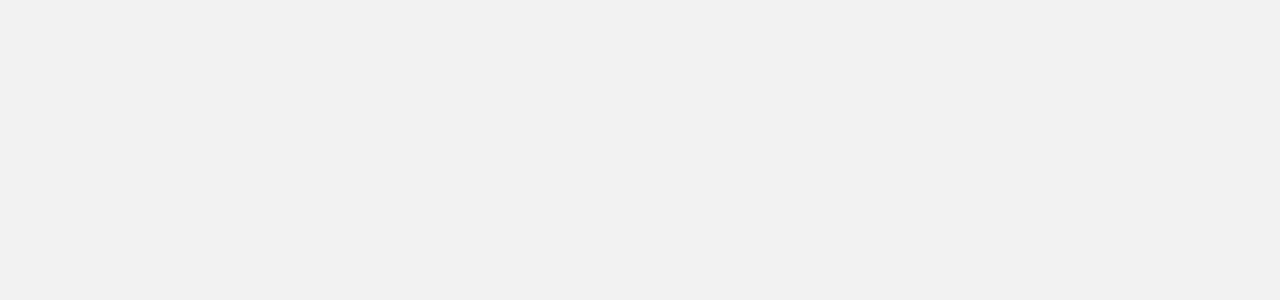
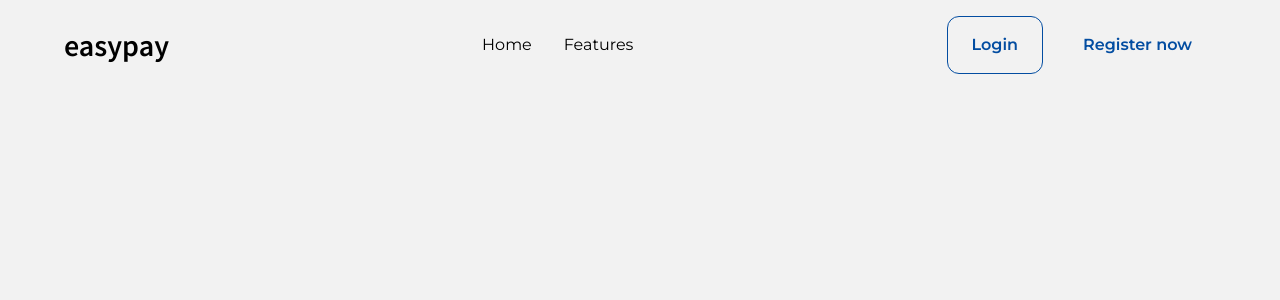
Before and after one commit to kunalkeshan/Easy-Pay-SRM, a Next.js app: page / in a window 1280 px wide. Shown: the top 300 px of the page. Built offline with nearby package versions, Linux system fonts and the light colour scheme.

Commit message:
chore: destop nav done

```diff
--- a/components/layouts/Navbar.tsx
+++ b/components/layouts/Navbar.tsx
@@ -1,7 +1,43 @@
 import React from 'react';
+import Link from 'next/link';
 
 const Navbar = () => {
-	return <nav>Navbar</nav>;
+	const navOptions = [
+		{
+			page: 'Home',
+			url: '/',
+		},
+		{
+			page: 'Features',
+			url: '/#features',
+		},
+	];
+
+	return (
+		<nav className='w-full py-4 px-8 font-secondary'>
+			<div className='mx-auto flex w-full max-w-6xl items-center justify-between'>
+				<Link href='/' className='text-3xl font-semibold'>
+					easypay
+				</Link>
+				<ul className='flex gap-8 font-primary'>
+					{navOptions.map((option, index) => (
+						<li
+							key={index}
+							className='transition-all duration-300 hover:font-semibold'
+						>
+							<Link href={option.url}>{option.page}</Link>
+						</li>
+					))}
+				</ul>
+				<div className='flex items-center gap-4'>
+					<button className='btn'>Login</button>
+					<button className='btn border-none border-primary hover:!border hover:!bg-transparent hover:text-primary'>
+						Register now
+					</button>
+				</div>
+			</div>
+		</nav>
+	);
 };
 
 export default Navbar;
--- a/pages/_app.tsx
+++ b/pages/_app.tsx
@@ -14,13 +14,13 @@ const sourceSansPro = Source_Sans_Pro({
 	subsets: ['latin'],
 	weight: ['200', '300', '400', '600', '700', '900'],
 	style: ['normal', 'italic'],
-	variable: '--font-sourceSansPro',
+	variable: '--font-source-sans-pro',
 });
 
 export default function App({ Component, pageProps }: AppProps) {
 	return (
 		<main
-			className={`${montserrat.variable} ${sourceSansPro.variable} min-h-screen w-full font-sourceSansPro`}
+			className={`${montserrat.variable} ${sourceSansPro.variable} min-h-screen w-full`}
 		>
 			<SessionProvider session={pageProps.session}>
 				<Component {...pageProps} />
--- a/pages/index.tsx
+++ b/pages/index.tsx
@@ -1,10 +1,11 @@
+import PublicLayout from '@/layouts/PublicLayout';
 import Head from 'next/head';
 
 export default function Home() {
 	return (
 		<>
 			<Head>
-				<title>Create Next App</title>
+				<title>Easy Pay SRM</title>
 				<meta
 					name='description'
 					content='Generated by create next app'
@@ -15,6 +16,7 @@ export default function Home() {
 				/>
 				<link rel='icon' href='/favicon.ico' />
 			</Head>
+			<PublicLayout></PublicLayout>
 		</>
 	);
 }
--- a/styles/globals.css
+++ b/styles/globals.css
@@ -10,4 +10,9 @@ body {
 	width: 100%;
 	min-height: 100vh;
 	background-color: #f2f2f2;
+	font-family: 'Source Sans Pro', sans-serif;
 }
+
+.btn {
+	@apply rounded-xl border border-secondary px-6 py-4 font-primary font-semibold text-secondary transition-all duration-300 hover:bg-secondary hover:text-white;
+}
--- a/tailwind.config.js
+++ b/tailwind.config.js
@@ -1,7 +1,6 @@
 /** @type {import('tailwindcss').Config} */
 module.exports = {
   content: [
-    "./app/**/*.{js,ts,jsx,tsx}",
     "./pages/**/*.{js,ts,jsx,tsx}",
     "./components/**/*.{js,ts,jsx,tsx}",
     "./layouts/**/*.{js,ts,jsx,tsx}",
@@ -13,8 +12,8 @@ module.exports = {
         secondary: '#034DA1'
       },
       fontFamily: {
-        montserrat: '--font-montserrat',
-        sourceSansPro: '--font-sourceSansPro'
+        primary: 'var(--font-montserrat)',
+        secondary: 'var(--font-source-sans-pro)'
       }
     },
   },
```
